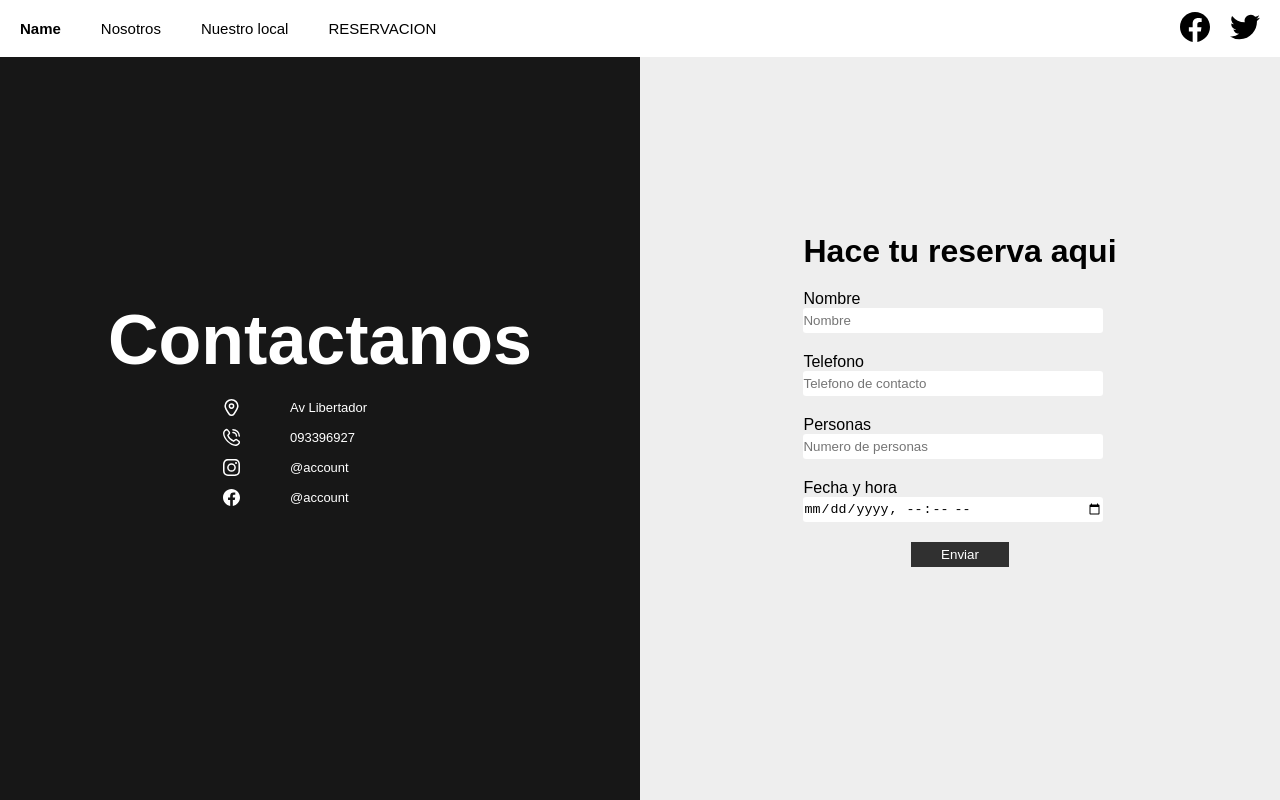
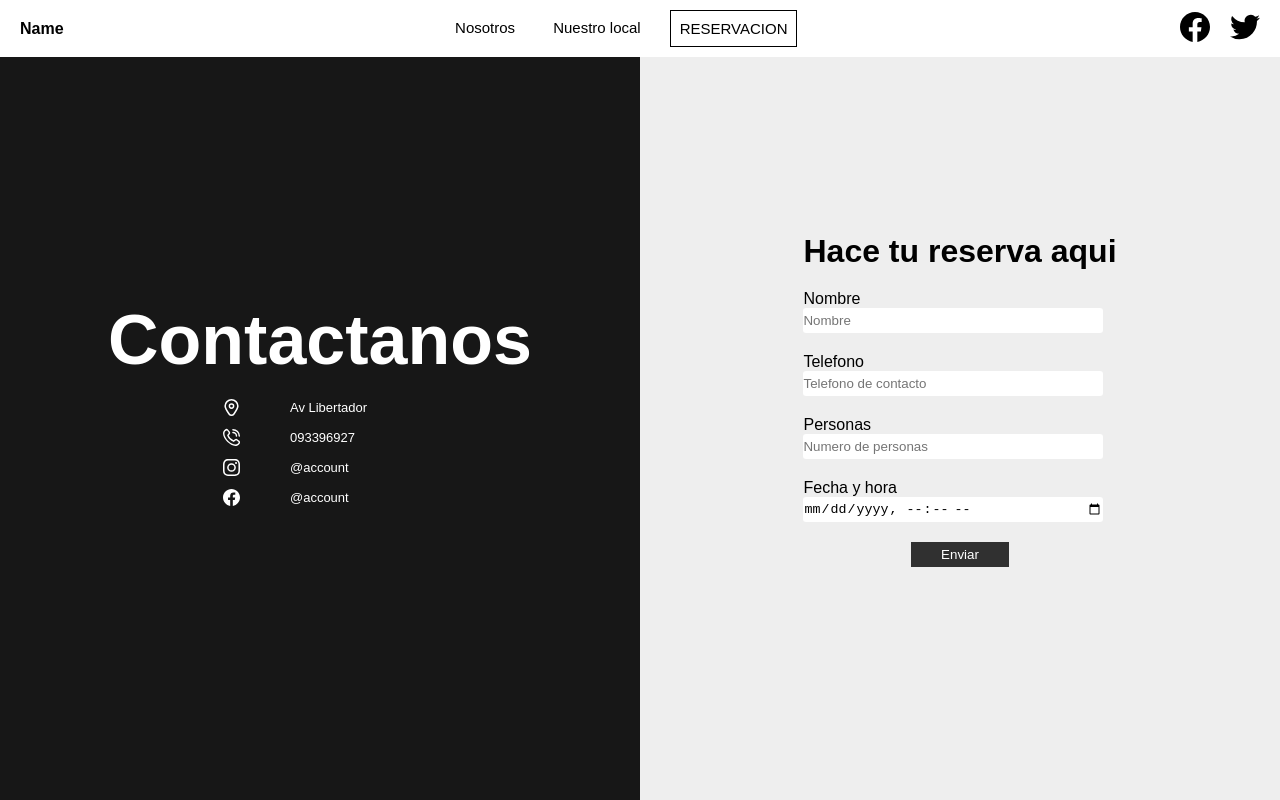
Before and after one commit to emirod1955/Restaurant-webpage-01, a React (Create React App) app: page /contactanos in a window 1280 px wide. Built offline with nearby package versions, Linux system fonts and the light colour scheme; a web font is replaced by a local one.

Commit message:
navbar finalizado

```diff
--- a/src/components/NavBar/NavBar.css
+++ b/src/components/NavBar/NavBar.css
@@ -12,17 +12,24 @@ body{
   width: 100%;
   display: flex;
   justify-content: space-between;
+  z-index: 100;
 }
 
 .imgs{
   display: flex;
   flex-direction: row;
   margin-right: 2rem;
+  align-items: center;
 }
 
-.imgs{
+.Brand-OutUl{
+  height: 100%;
   display: flex;
   align-items: center;
+  margin-left: 2rem;
+  text-decoration: none;
+  color: black;
+  font-weight: bold;
 }
 
 .facebook{
@@ -31,6 +38,7 @@ body{
 
 .topnav {
   display: flex;
+  justify-content: space-between;
 }
 
 .topnav a {
@@ -38,7 +46,8 @@ body{
   display: flex;
   color: black;
   text-align: center;
-  padding: 2rem 2rem;
+  padding: 0.9rem;
+  margin: 1rem;
   text-decoration: none;
   font-size: 1.5rem;
 }
@@ -50,10 +59,27 @@ body{
 .Brand{
   font-weight: bold;
   font-size: 2rem;
+  display: none;
+}
+
+.nav-menu-item-contactanos{
+  border: 0.1rem solid black;
 }
 
 @media (max-width: 600px) {
   .topnav a:not(:first-child) {
+    display: none;
+  }
+
+  .Brand-OutUl{
+    display: none;
+  }
+
+  .Brand{
+    display: flex;
+  }
+
+  .mid{
     display: none;
   }
 
@@ -82,10 +108,19 @@ body{
     flex-direction: column;
   }
 
+  .topnav.responsive .mid{
+    display: flex;
+    flex-direction: column;
+  }
+
   .topnav.responsive .icon {
     position: absolute;
     right: 0;
     top: 0;
+  }
+
+  .topnav.responsive .nav-menu-item-contactanos{
+    width: min-content;
   }
 
   .topnav.responsive a {
--- a/src/components/NavBar/NavBar.jsx
+++ b/src/components/NavBar/NavBar.jsx
@@ -17,12 +17,15 @@ function NavBar(){
 
     return(
       <header className="Navegacion">
+        <div><Link to="/" className="Brand-OutUl">Name</Link></div>
         <ul className={isNavExpanded ? "topnav responsive" : "topnav"}>
-            <Link to="/" className="active Brand">Name</Link>
+          <div className="Brand"><Link to="/" className="active">Name</Link></div>
+          <div  iv className="mid">
             <Link to="/nosotros">Nosotros</Link>
             <Link to="/nuestro-local">Nuestro local</Link>
             <Link to="/contactanos" className="nav-menu-item-contactanos">RESERVACION</Link>
-          <a href="#!" className="icon" onClick={() => {setIsNavExpanded(!isNavExpanded)}}>
+          </div>
+          <a href="#!" className="icon" onClick={() => {setIsNavExpanded(!isNavExpanded);}}>
             <i className="fa fa-bars"/>
           </a>
         </ul>
```
